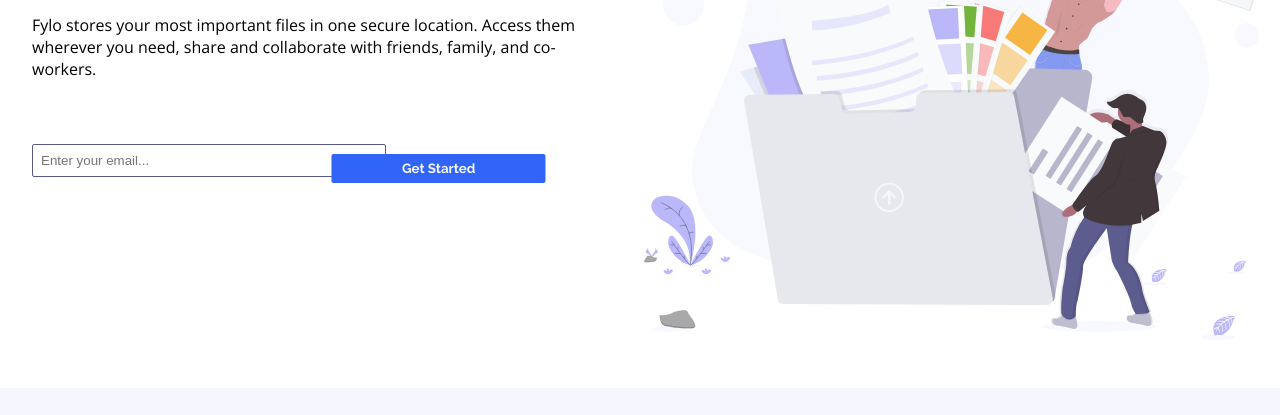
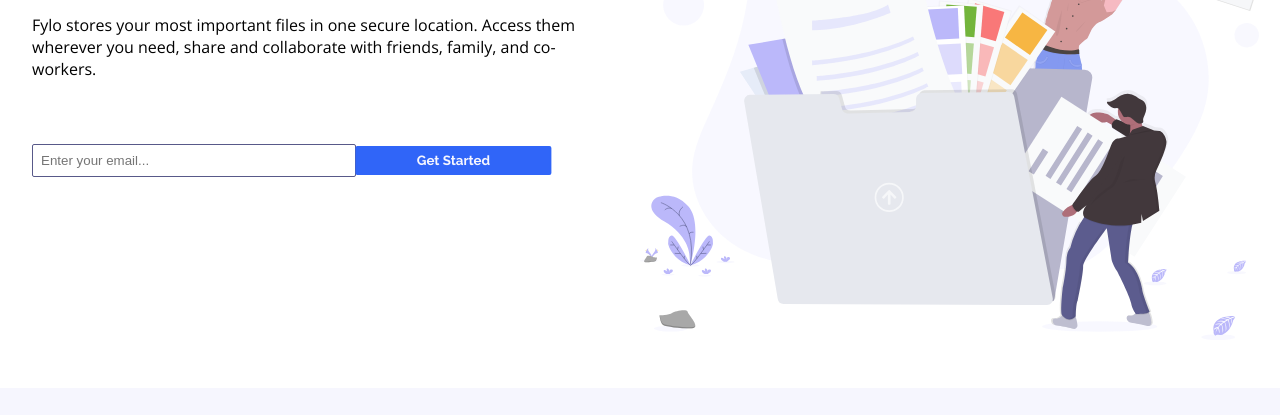
Before and after one commit to bexicaaa/fylo-landing-page, a plain HTML site: page index.html in a window 1280 px wide. Shown: the part 300-715 px from the top of the page. Drawn offline with nearby package versions, Linux system fonts and the light colour scheme; files that its build step writes are made by us from their sources.

Commit message:
Update _responsive.scss

```diff
--- a/scss/_responsive.scss
+++ b/scss/_responsive.scss
@@ -99,7 +99,9 @@
    }
 
     &__button {
-    width: 40%;
+      width: 40%;
+      margin-left: 3rem;
+      margin-bottom: 1rem;
     }
   }
 
```
